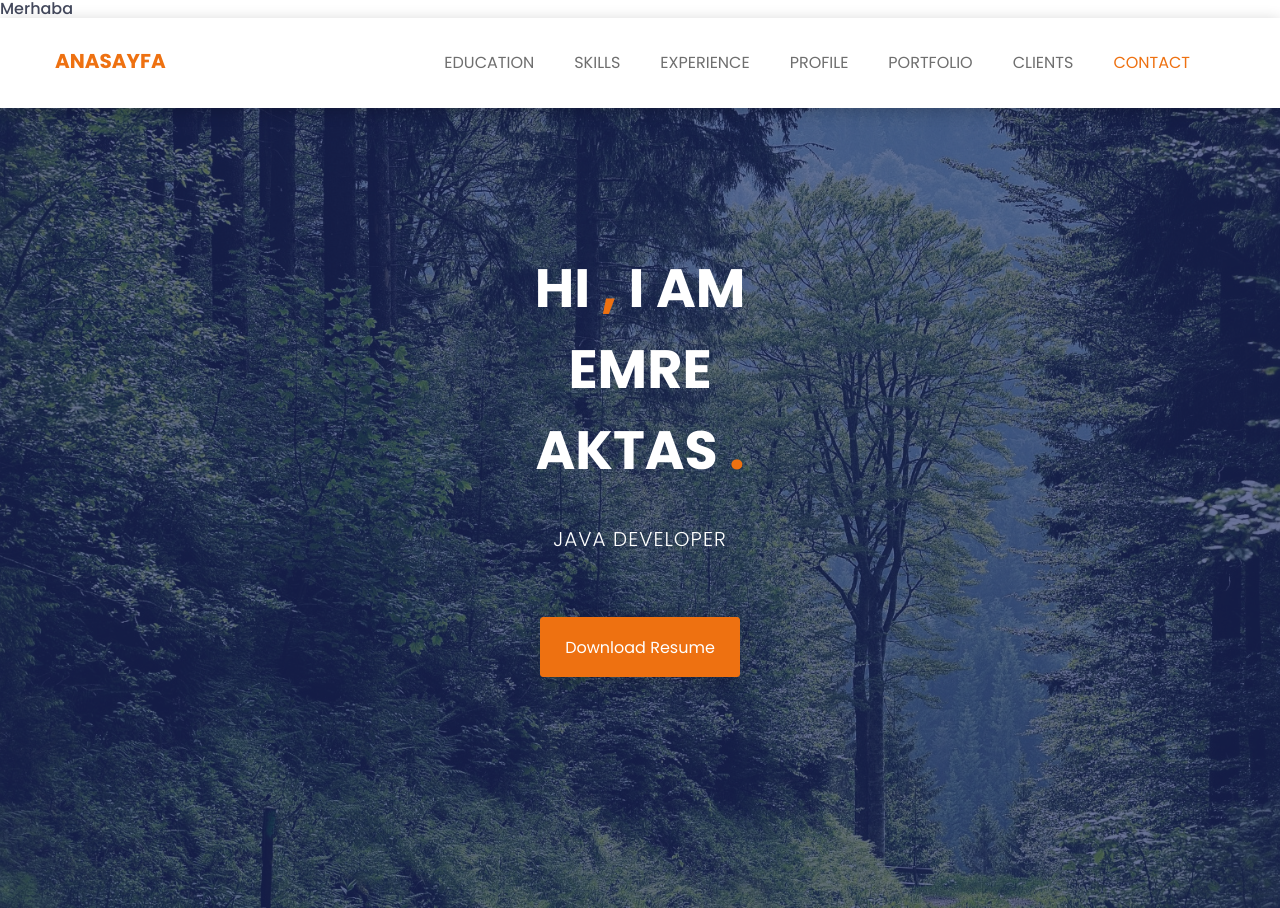
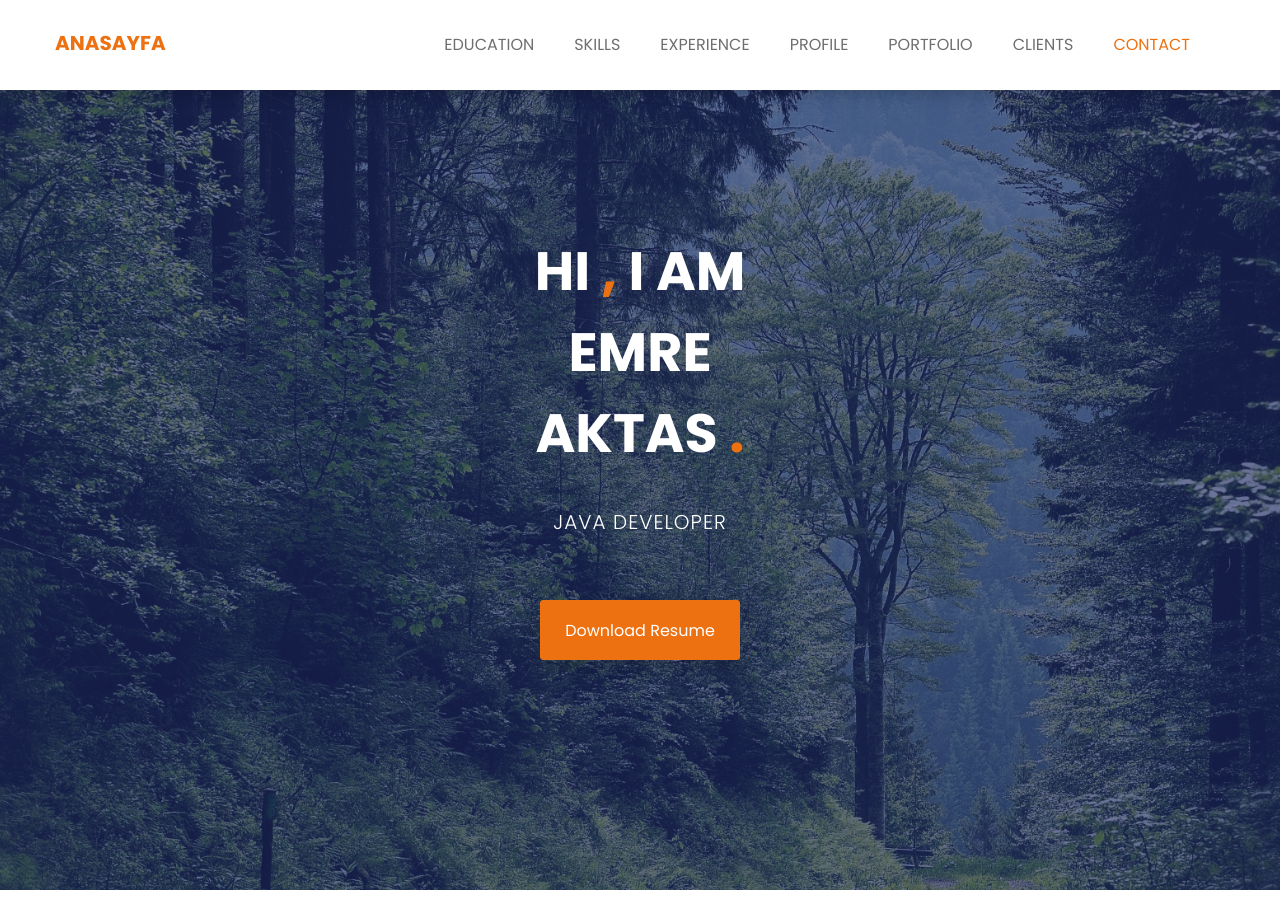
Before and after one commit to aktasemre/blog, a plain HTML site: page index.html in a window 1280 px wide. Shown: the top 908 px of the page. Drawn offline with nearby package versions, Linux system fonts and the light colour scheme.

Commit message:
duzeltme

```diff
--- a/index.html
+++ b/index.html
@@ -10,7 +10,7 @@
     <meta name="keywords" content="Emre Aktaş, Java Developer, Backend Developer, Spring Boot, Hibernate, Yazılım Geliştirme, Software Engineering">
     <meta name="author" content="Emre Aktaş">
     <title>Emre Aktaş - Java Backend Developer</title>
-	<h1>Merhaba</h1>
+
     <link href="https://fonts.googleapis.com/css?family=Poppins:300,400,500,700&amp;subset=latin-ext" rel="stylesheet">
     <link rel="shortcut icon" type="image/icon" href="assets/logo/favicon.png"/>
     <link rel="stylesheet" href="assets/css/font-awesome.min.css">
```
